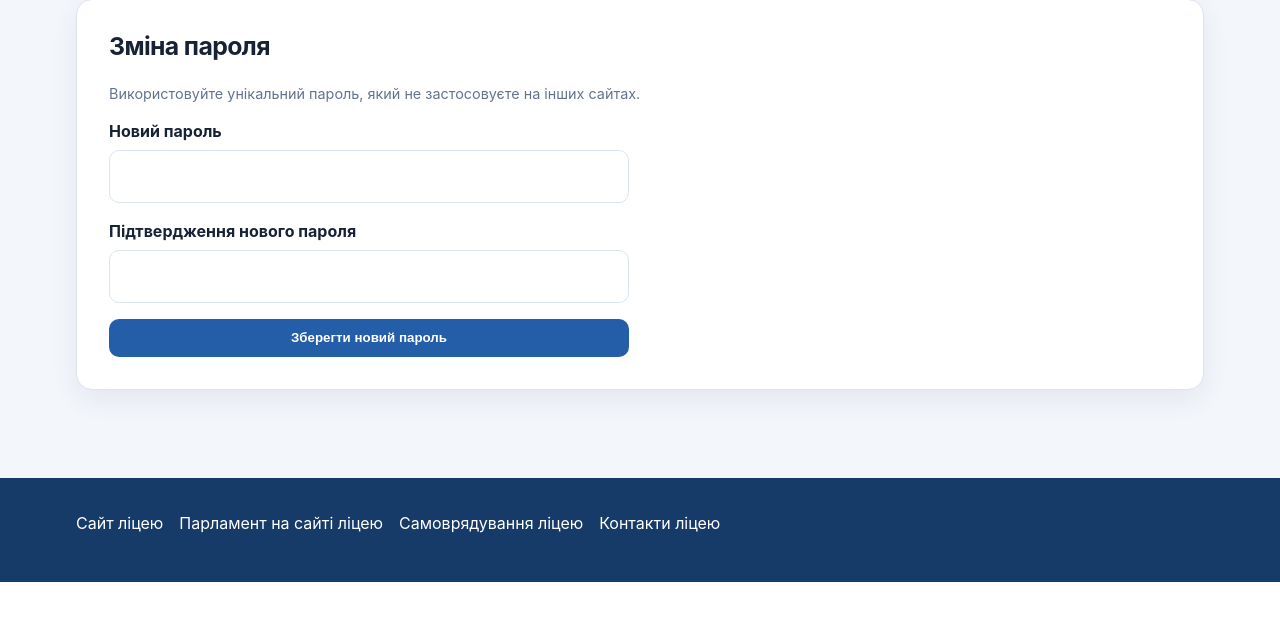
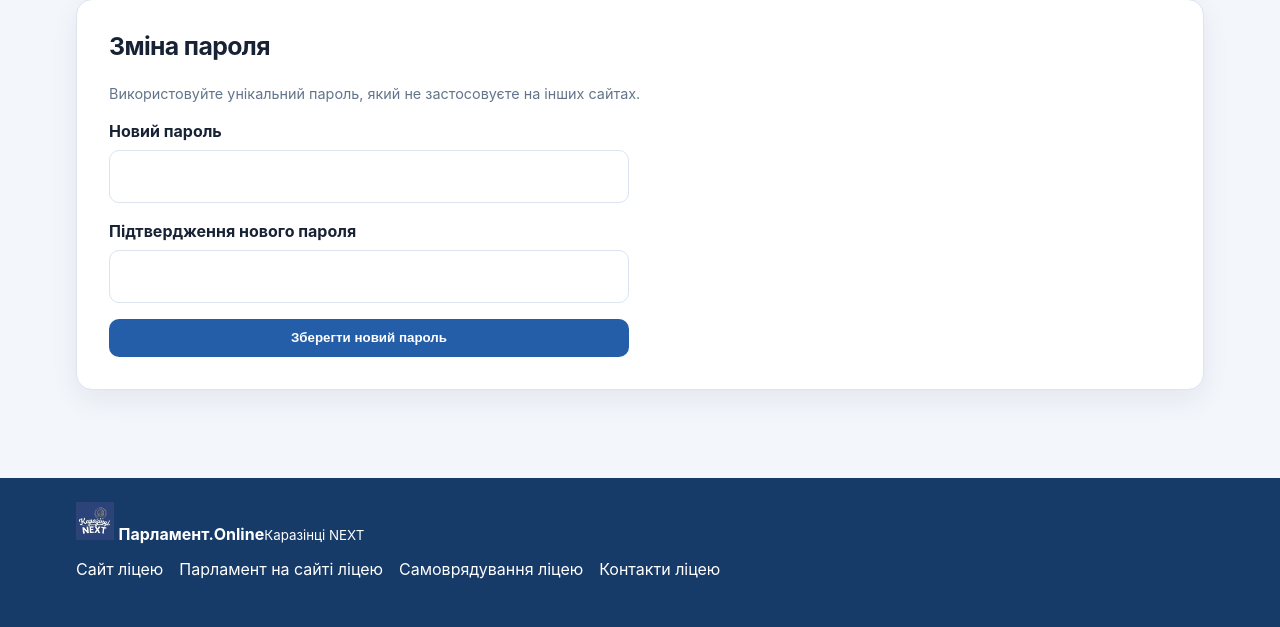
Before and after one commit to ballzdb/parlament-online, a Django app: page /accounts/profile/ in a window 1280 px wide. Shown: the part 506-1133 px from the top of the page. Before the commit the page ends 1088 px from the top, so only its background shows below. Run offline with Django 5.2, Linux system fonts and the light colour scheme; the visitor is signed in with stand-in values (Sample User, id 1); data comes from the database, SQL or seed files in the repository; parts of the project's set-up code (start-up, migrations or seed data) failed here and were passed over.

Commit message:
Improve shared metadata and add branded footer

```diff
--- a/templates/base.html
+++ b/templates/base.html
@@ -4,6 +4,8 @@
   <head>
     <meta charset="utf-8">
     <meta name="viewport" content="width=device-width, initial-scale=1">
+    <meta name="description" content="Парламент.Online — цифровий простір учнівського самоврядування: ідеї, голосування, події та зворотний зв’язок.">
+    <meta name="color-scheme" content="light">
     <title>{% block title %}Парламент.Online{% endblock %}</title>
     <style>
       :root {
@@ -159,7 +161,9 @@
       }
     </style>
       <meta name="theme-color" content="#102b4c">
-    <link rel="stylesheet" href="{% get_static_prefix %}css/site.css">
+    <link rel="icon" type="image/webp" href="{% static 'img/karazin-next-logo.webp' %}">
+    <link rel="preload" as="image" href="{% static 'img/karazin-next-logo.webp' %}">
+    <link rel="stylesheet" href="{% static 'css/site.css' %}">
   </head>
   <body>
     <a class="skip-link" href="#main-content">Перейти до основного вмісту</a>
@@ -217,7 +221,11 @@
 
     {% if institution_links or social_links %}
       <footer style="background: #163a67; color: white; margin-top: 2rem;">
-        <div class="container" style="padding-top: 1.5rem; padding-bottom: 1.5rem;">
+        <div class="container footer-inner" style="padding-top: 1.5rem; padding-bottom: 1.5rem;">
+          <a class="footer-brand" href="{% url 'home' %}">
+            <img src="{% static 'img/karazin-next-logo.webp' %}" alt="" width="38" height="38" loading="lazy">
+            <span><strong>Парламент.Online</strong><small>Каразінці NEXT</small></span>
+          </a>
           {% if institution_links %}
             <div style="display: flex; flex-wrap: wrap; gap: 0.5rem 1rem; align-items: center; margin-bottom: 0.75rem;">
               {% for item in institution_links %}
```
